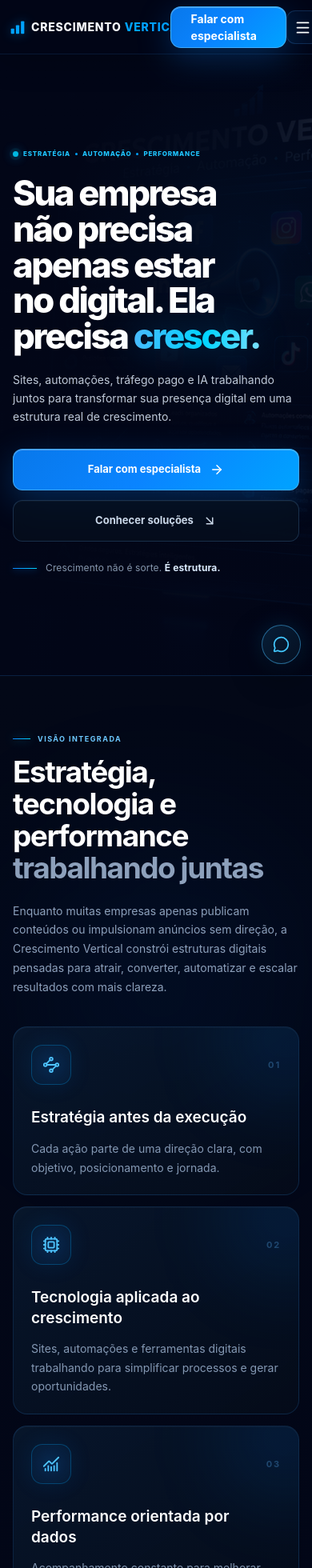
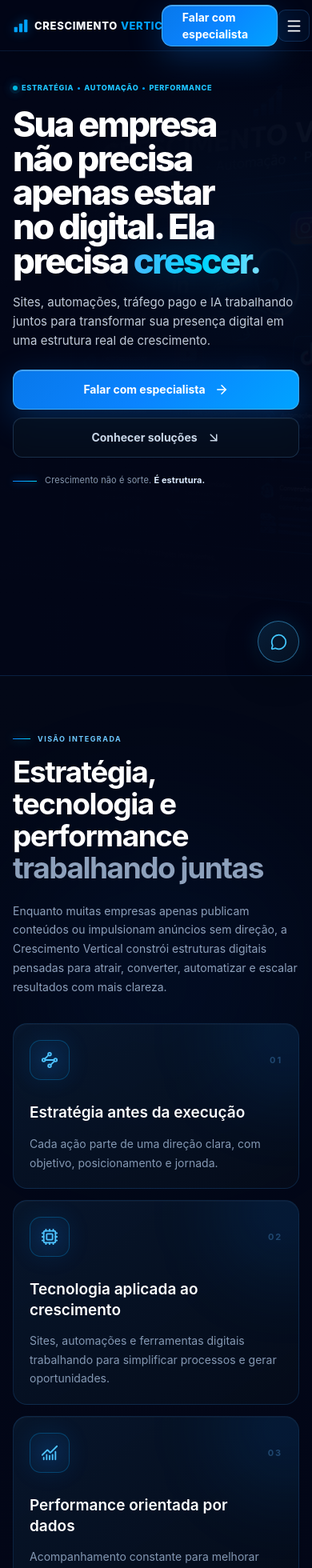
Before and after one commit to araujosdeveloper/crescimento-vertical, a Next.js app: page / in a window 390 px wide. Shown: the top 1960 px of the page at 80% size. Built offline with nearby package versions, Linux system fonts and the light colour scheme.

Commit message:
corrige responsividade mobile da landing page

```diff
--- a/src/app/globals.css
+++ b/src/app/globals.css
@@ -14,6 +14,8 @@
 * { box-sizing: border-box; }
 html { scroll-behavior: smooth; scroll-padding-top: 80px; }
 body {
+  width: 100%;
+  min-width: 320px;
   margin: 0;
   overflow-x: hidden;
   background: var(--background);
@@ -307,3 +309,41 @@ img,svg,video,canvas { max-width: 100%; }
   .button-primary,.button-secondary { gap: 8px; }
   .cta-panel { padding-inline: 17px; }
 }
+
+/* Final mobile pass: keep the approved desktop composition and compact small screens. */
+@media (max-width: 640px) {
+  html { scroll-padding-top: 64px; }
+
+  .site-header { height: 64px; }
+  .header-shell { width: calc(100% - 32px); height: 64px; }
+  .site-header .header-brand-logo { gap: 7px; }
+  .site-header .header-brand-icon { width: 20px; height: 20px; flex-basis: 20px; }
+  .site-header .header-brand-wordmark { gap: 4px; font-size: clamp(11px, 3.5vw, 13px); letter-spacing: .05em; }
+  .mobile-menu-button { width: 40px; height: 40px; flex: 0 0 40px; border-radius: 10px; }
+  .mobile-menu { max-height: calc(100svh - 64px); overflow-y: auto; padding: 10px 0 16px; }
+  .mobile-menu .container-shell { width: calc(100% - 32px); }
+
+  .hero-stage { min-height: auto; padding-top: 64px; }
+  .hero-background { background-position: 64% bottom; opacity: .52; }
+  .hero-background-overlay { background: linear-gradient(90deg,rgba(2,6,23,.995) 0%,rgba(2,6,23,.98) 76%,rgba(2,6,23,.92) 100%); }
+  .hero-layout { min-height: calc(100svh - 64px); align-items: flex-start; padding-block: 40px 48px; }
+  .hero-copy { width: 100%; }
+  .eyebrow { flex-wrap: nowrap; gap: 5px; font-size: clamp(7px, 2.35vw, 10px); line-height: 1.4; letter-spacing: .075em; white-space: nowrap; }
+  .eyebrow .status-dot { width: 6px; height: 6px; flex: 0 0 6px; }
+  .hero-copy h1 { margin-top: 18px; font-size: clamp(2.6rem, 11.2vw, 3.15rem); line-height: .98; }
+  .hero-copy>p { margin-top: 17px; font-size: 15px; line-height: 1.6; }
+  .hero-actions { gap: 10px; margin-top: 24px; }
+  .hero-actions .button-primary,.hero-actions .button-secondary { min-height: 50px; padding-inline: 16px; font-size: 14px; }
+  .hero-manifesto { gap: 10px; margin-top: 20px; }
+  .hero-manifesto p { font-size: 11px; line-height: 1.5; }
+
+  .authority-grid,.services-grid { margin-top: 34px; }
+  .authority-card,.service-card,.process-card { padding: 20px; }
+  .service-link { left: 20px; bottom: 20px; }
+
+  .floating-whatsapp { right: 16px; bottom: 16px; width: 52px; min-height: 52px; }
+}
+
+@media (max-width: 380px) {
+  .hero-copy h1 { font-size: clamp(2.5rem, 11.2vw, 2.65rem); }
+}
```
